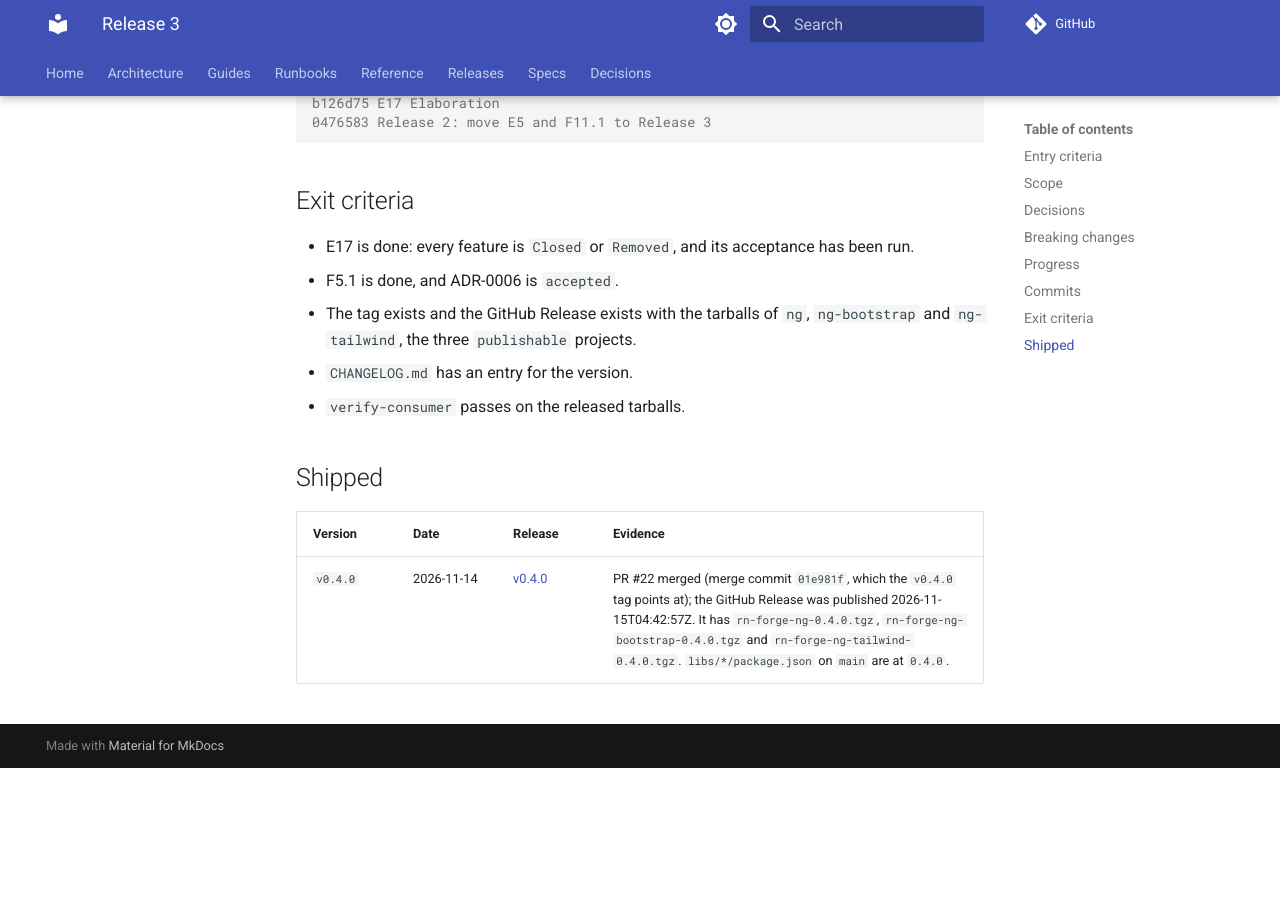
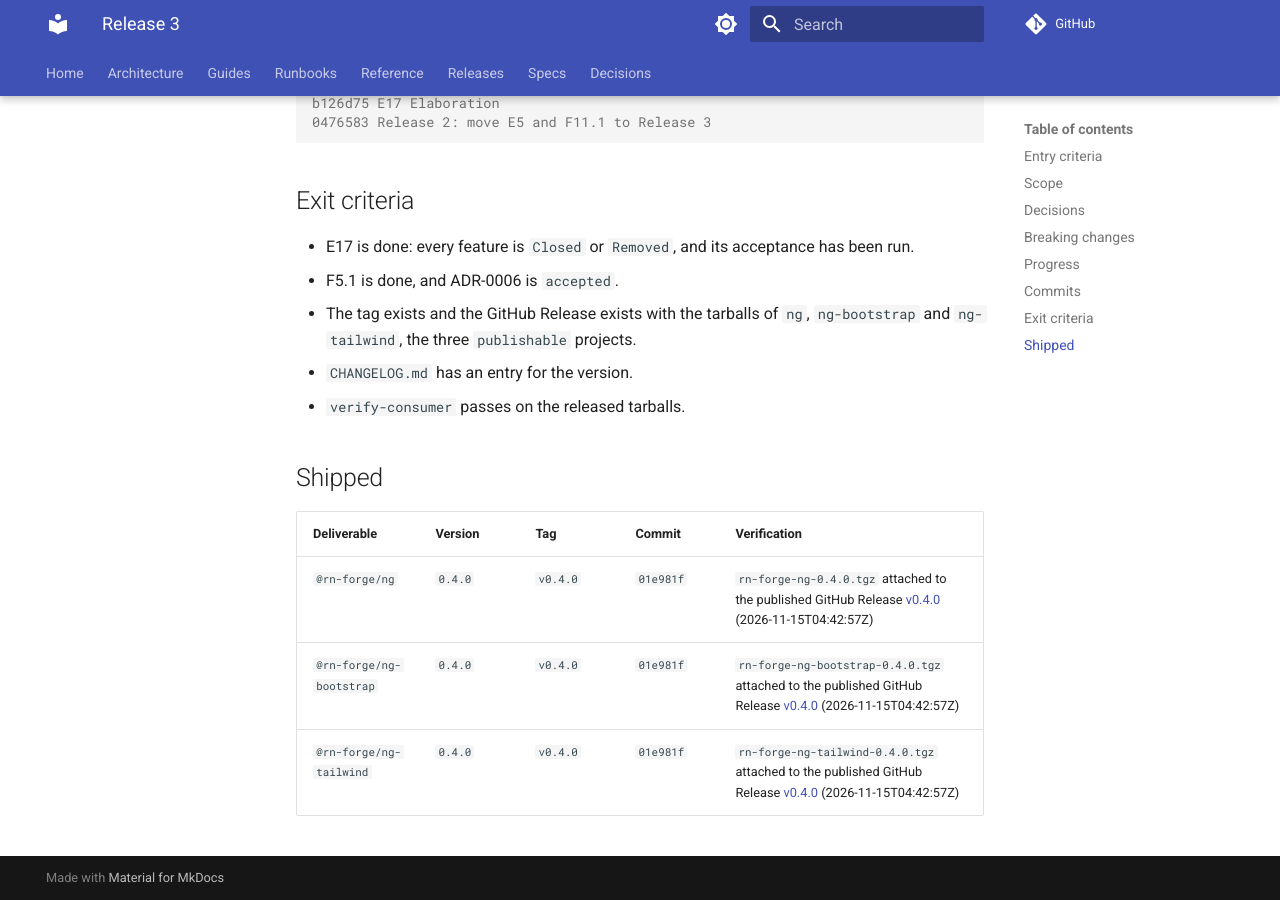
Before and after one commit to rn-forge/ngkit, an MkDocs documentation site: the page built from docs/releases/release-3/index.md, in a window 1280 px wide and 900 px high, scrolled down 2715 px. Built offline with MkDocs 1.6.1 and Material for MkDocs 9.7.7, drawn with Linux system fonts in a browser that asks for light colours; comment, search, counter and statistics services are not loaded; before the commit the page ends 3483 px from its top, so only the background shows below that.

Commit message:
Release 3: Shipped table per deliverable
Co-Authored-By: Claude Opus 5.5 <noreply@anthropic.com>

```diff
--- a/docs/releases/release-3/index.md
+++ b/docs/releases/release-3/index.md
@@ -130,6 +130,8 @@ b126d75 E17 Elaboration
 
 ## Shipped
 
-| Version | Date | Release | Evidence |
-| -- | -- | -- | -- |
-| `v0.4.0` | 2026-11-14 | [v0.4.0](https://github.com/rn-forge/ngkit/releases/tag/v0.4.0) | PR #22 merged (merge commit `01e981f`, which the `v0.4.0` tag points at); the GitHub Release was published 2026-11-15T04:42:57Z. It has `rn-forge-ng-0.4.0.tgz`, `rn-forge-ng-bootstrap-0.4.0.tgz` and `rn-forge-ng-tailwind-0.4.0.tgz`. `libs/*/package.json` on `main` are at `0.4.0`. |
+| Deliverable | Version | Tag | Commit | Verification |
+| -- | -- | -- | -- | -- |
+| `@rn-forge/ng` | `0.4.0` | `v0.4.0` | `01e981f` | `rn-forge-ng-0.4.0.tgz` attached to the published GitHub Release [v0.4.0](https://github.com/rn-forge/ngkit/releases/tag/v0.4.0) (2026-11-15T04:42:57Z) |
+| `@rn-forge/ng-bootstrap` | `0.4.0` | `v0.4.0` | `01e981f` | `rn-forge-ng-bootstrap-0.4.0.tgz` attached to the published GitHub Release [v0.4.0](https://github.com/rn-forge/ngkit/releases/tag/v0.4.0) (2026-11-15T04:42:57Z) |
+| `@rn-forge/ng-tailwind` | `0.4.0` | `v0.4.0` | `01e981f` | `rn-forge-ng-tailwind-0.4.0.tgz` attached to the published GitHub Release [v0.4.0](https://github.com/rn-forge/ngkit/releases/tag/v0.4.0) (2026-11-15T04:42:57Z) |
```
